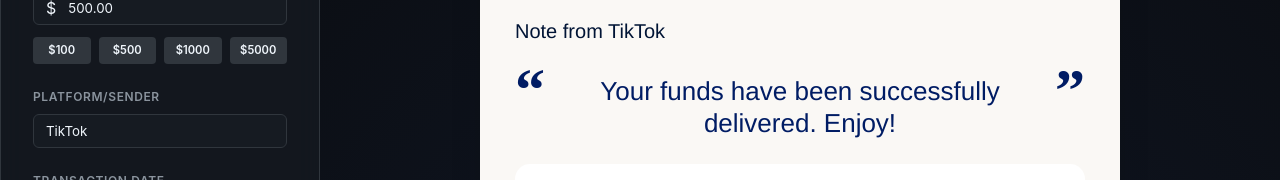
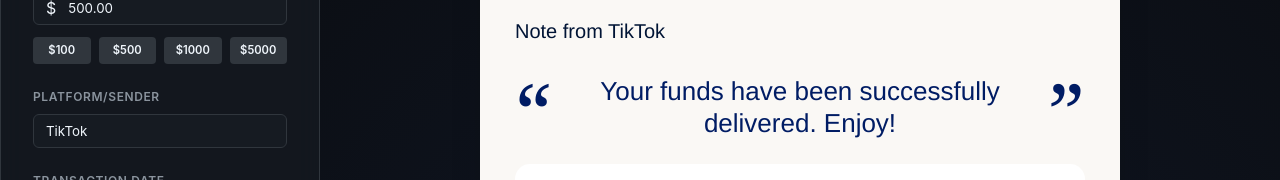
Before and after one commit to PPHTutorial/paypalreceipt, a React (Vite) app: page / in a window 1280 px wide. Shown: the part 249-429 px from the top of the page. Built offline with nearby package versions, Linux system fonts and the light colour scheme.

Commit message:
Update quote font to Georgia

```diff
--- a/src/components/ReceiptPreview/ReceiptPreview.css
+++ b/src/components/ReceiptPreview/ReceiptPreview.css
@@ -54,11 +54,13 @@
 
 .quote-mark {
   color: #001c64;
-  font-size: 60px;
+  font-size: 80px;
   line-height: 40px;
-  font-family: "Times New Roman", Times, serif;
-  font-weight: 700;
+  font-family: Georgia, "Times New Roman", Times, serif;
+  font-weight: 400;
   user-select: none;
+  position: relative;
+  top: 20px;
 }
 
 .quote-text {
```
